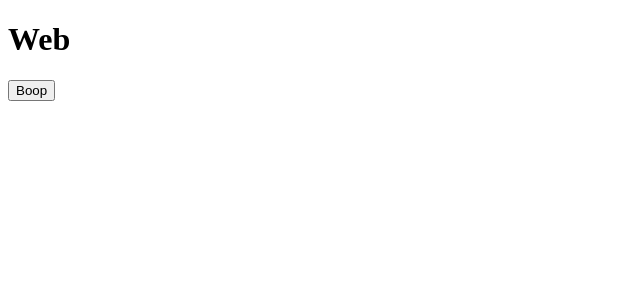
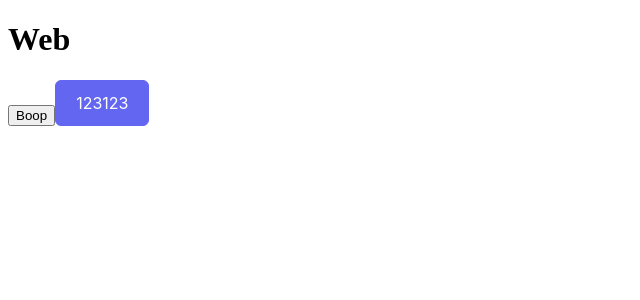
Before and after one commit to kaelshawn/monorepo-nx-rollup-nextjs-starter, a Next.js app in the folder apps/web/: page / in a window 1280 px wide. Shown: the top 300 px of the page, without its empty margins (0-640 px from the left). Built offline with nearby package versions, Linux system fonts and the light colour scheme.

Commit message:
build test

```diff
--- a/apps/web/app/layout.tsx
+++ b/apps/web/app/layout.tsx
@@ -1,3 +1,6 @@
+import "primereact/resources/themes/lara-light-indigo/theme.css";
+import "primereact/resources/primereact.min.css";
+
 export default function RootLayout({
   children,
 }: {
--- a/apps/web/app/page.tsx
+++ b/apps/web/app/page.tsx
@@ -1,10 +1,16 @@
+"use client";
+
 import { Button, Header } from "ui";
+import { Button as PrimeButton } from "primereact/button";
 
 export default function Page() {
   return (
     <>
       <Header text="Web" />
       <Button />
+      <PrimeButton onClick={()=>{
+
+      }}>123123</PrimeButton>
     </>
   );
 }
--- a/apps/web/next.config.js
+++ b/apps/web/next.config.js
@@ -1,3 +1,4 @@
 module.exports = {
   reactStrictMode: true,
+  output: 'export',
 };
```
